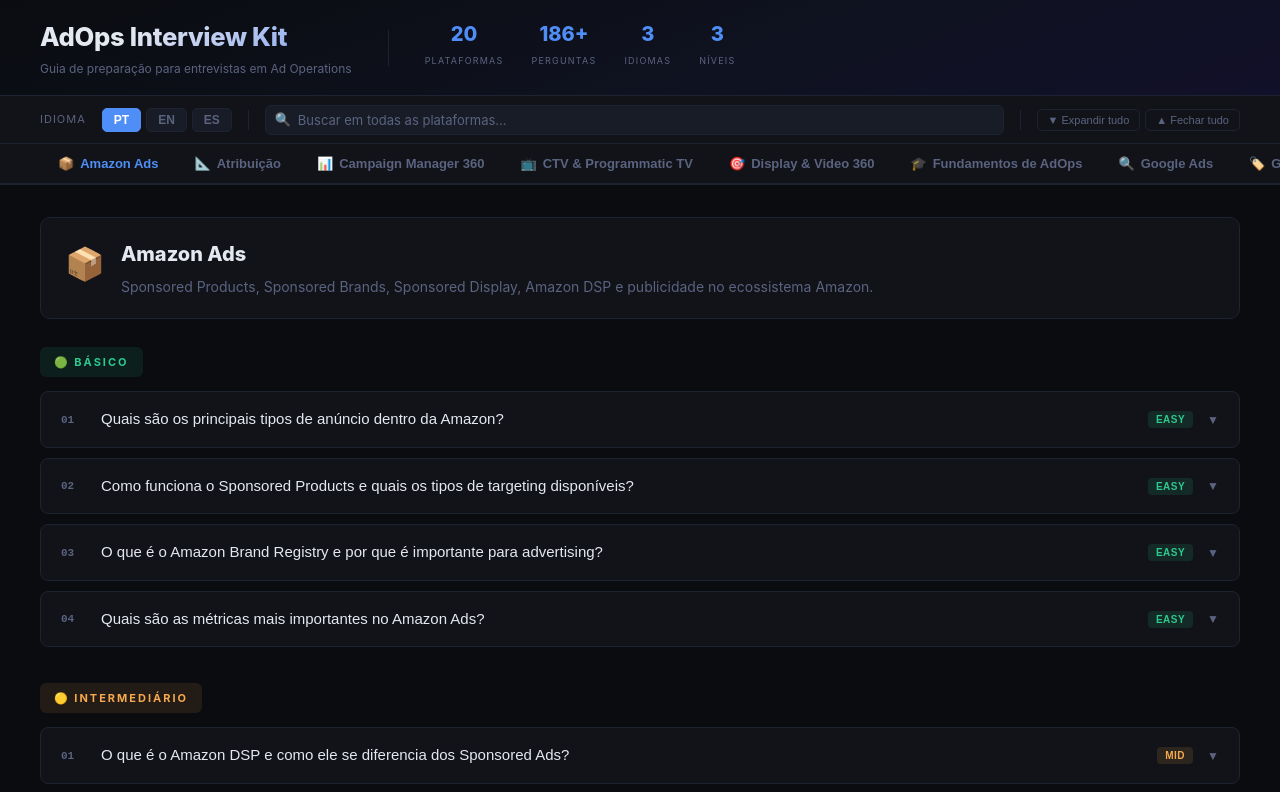
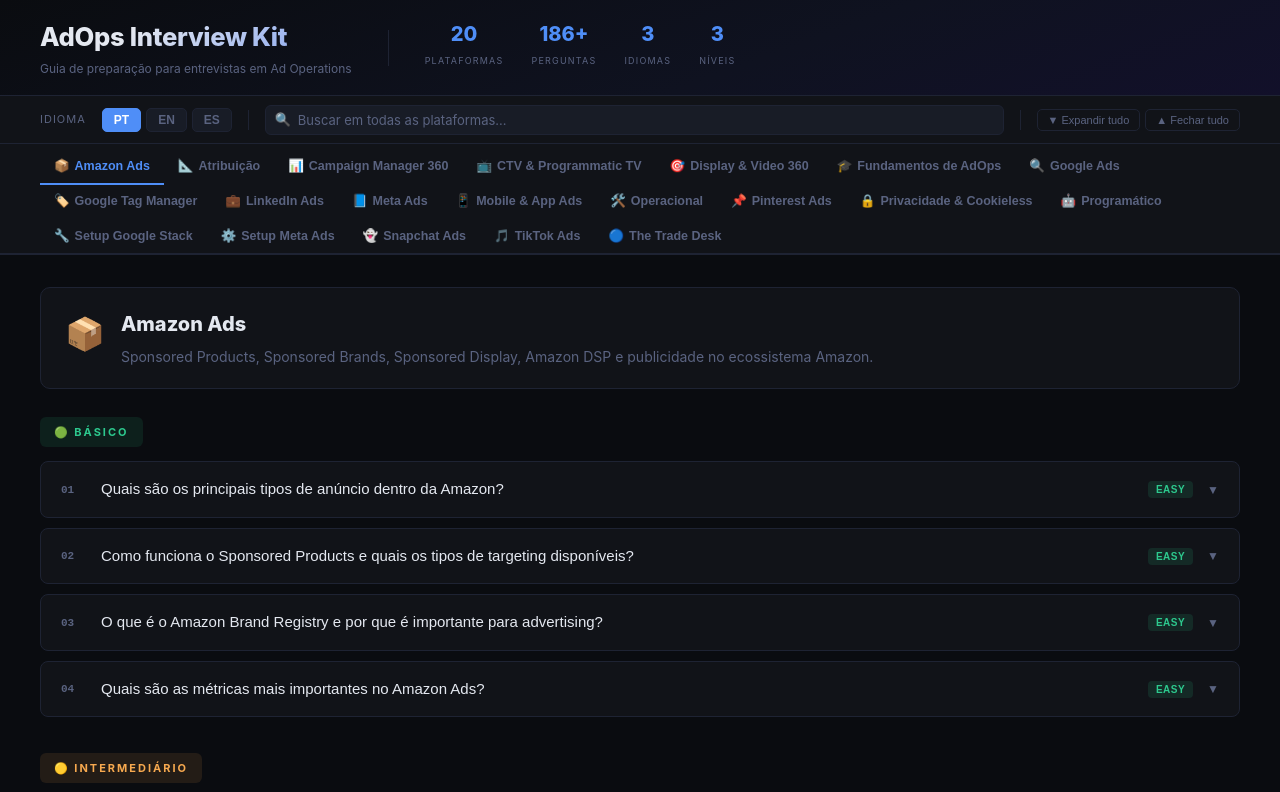
Before and after one commit to falssp/adops-entrevista, a plain HTML site: page index.html in a window 1280 px wide. Shown: the top 792 px of the page. Drawn offline with Linux system fonts and the light colour scheme.

Commit message:
fix: nav quebra em múltiplas linhas — todas as 20 abas visíveis

```diff
--- a/css/style.css
+++ b/css/style.css
@@ -137,15 +137,13 @@
 .platform-nav {
   background: var(--surface);
   border-bottom: 2px solid var(--border);
-  padding: 0 40px;
+  padding: 4px 40px 0;
   display: flex;
-  overflow-x: auto;
-  scrollbar-width: none;
+  flex-wrap: wrap;
 }
-.platform-nav::-webkit-scrollbar { display: none; }
 .nav-item {
-  padding: 12px 18px;
-  font-size: 13px;
+  padding: 10px 14px;
+  font-size: 12.5px;
   font-weight: 600;
   color: var(--muted);
   cursor: pointer;
@@ -155,7 +153,7 @@
   white-space: nowrap;
   display: flex;
   align-items: center;
-  gap: 6px;
+  gap: 5px;
   background: none;
   border-top: none; border-left: none; border-right: none;
 }
@@ -291,7 +289,8 @@
   .control-bar   { padding: 0 16px; gap: 10px; flex-wrap: wrap; height: auto; padding-top: 8px; padding-bottom: 8px; }
   .bar-search    { max-width: 100%; flex: 1 1 100%; order: 3; }
   .global-btns   { margin-left: 0; }
-  .platform-nav  { padding: 0 16px; }
+  .platform-nav  { padding: 4px 8px 0; }
+  .nav-item      { padding: 8px 10px; font-size: 12px; gap: 4px; }
   .main          { padding: 20px 16px 80px; max-width: 100%; }
   .q-body        { padding-left: 20px; }
   .q-text        { font-size: 14px; }
```
